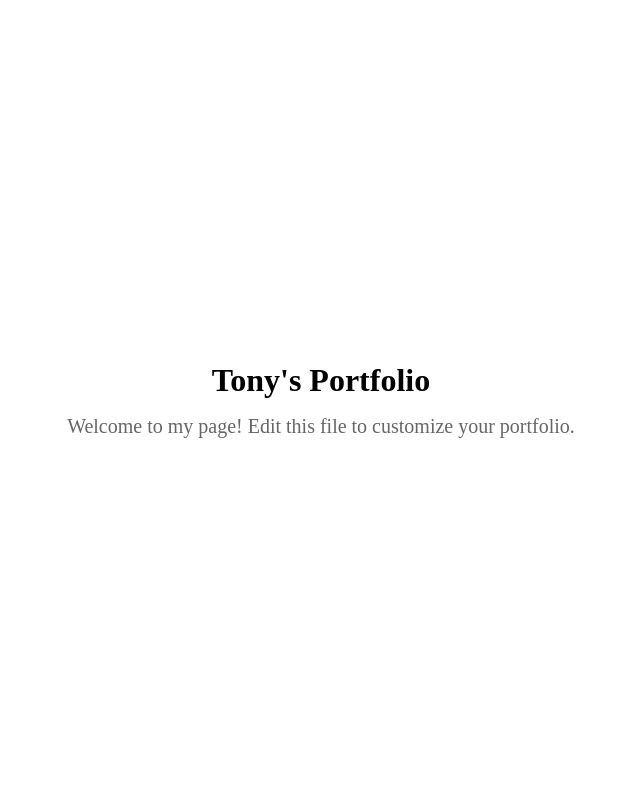
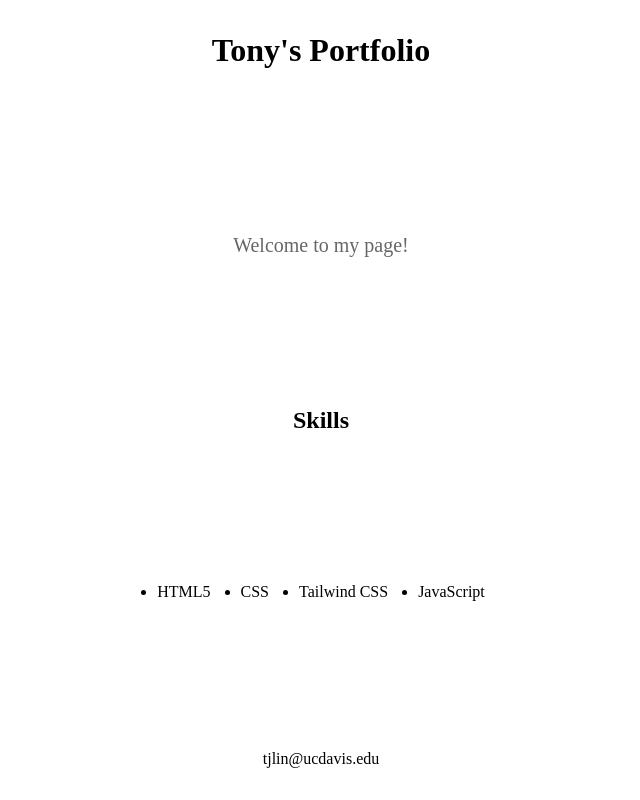
Before and after one commit to YashPradhan/include-jcc-portfolios, a Next.js app: page /tony in a window 1280 px wide. Shown: the whole page, without its empty margins (319-959 px from the left). Built offline with nearby package versions, Linux system fonts and the light colour scheme.

Commit message:
added skills + footer

```diff
--- a/app/(members)/tony/page.jsx
+++ b/app/(members)/tony/page.jsx
@@ -4,7 +4,15 @@ export default function TonyPage() {
   return (
     <div className={styles.container}>
       <h1 className={styles.title}>Tony's Portfolio</h1>
-      <p className={styles.description}>Welcome to my page! Edit this file to customize your portfolio.</p>
+      <p className={styles.description}>Welcome to my page!</p>
+        <h2>Skills</h2>
+        <ul className={styles.skills}>
+          <li>HTML5</li>
+          <li>CSS</li>
+          <li>Tailwind CSS</li>
+          <li>JavaScript</li>
+        </ul>
+      <footer>tjlin@ucdavis.edu</footer>
     </div>
   );
 }
--- a/app/(members)/tony/page.module.scss
+++ b/app/(members)/tony/page.module.scss
@@ -3,7 +3,7 @@
   display: flex;
   flex-direction: column;
   align-items: center;
-  justify-content: center;
+  justify-content: space-between;
   padding: 2rem;
 }
 
@@ -15,3 +15,8 @@
   font-size: 1.25rem;
   color: #666;
 }
+
+.skills {
+  display: flex;
+  gap: 30px;
+}
--- a/package.json
+++ b/package.json
@@ -12,6 +12,7 @@
     "next": "16.1.6",
     "react": "19.2.3",
     "react-dom": "19.2.3",
+    "react-icons": "^5.5.0",
     "sass": "^1.97.3"
   },
   "devDependencies": {
```
Also changed, not shown: 1 other file (tests, documents, lock files or other folders).
